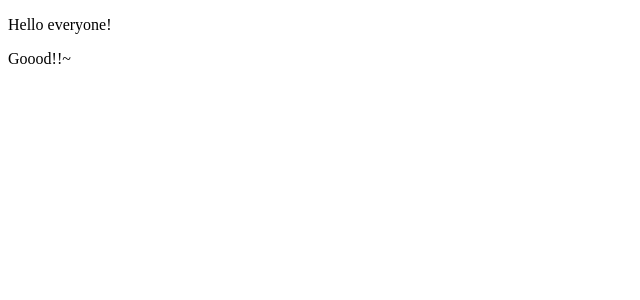
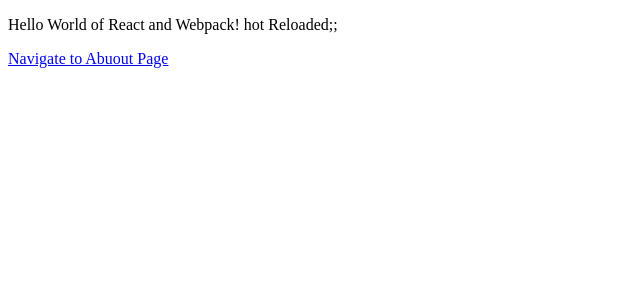
Before and after one commit to AngeleyesTrue/angeleyestrue.github.com, a React app: page / in a window 1280 px wide. Shown: the top 300 px of the page, without its empty margins (0-640 px from the left). Built offline with nearby package versions, Linux system fonts and the light colour scheme.

Commit message:
Navigation 적용

```diff
--- /dev/null
+++ b/src/components/About.js
@@ -0,0 +1,15 @@
+import React from 'react';
+import { Link } from 'react-router-dom';
+
+const About = () => {
+    return (
+        <div>
+            <p>Angeleyes</p>
+            <p>
+                <Link to="/">Navigate to Home Page!</Link>
+            </p>
+        </div>
+    );
+};
+
+export default About;
--- a/src/components/App.js
+++ b/src/components/App.js
@@ -1,13 +1,19 @@
 import React from 'react';
+import { Switch, BrowserRouter as Router, Route } from 'react-router-dom';
+
+import Home from './Home';
+import About from './About';
 
 const App = () => {
     return (
-        <div>
-            <p>Hello everyone!</p>
-            <p>
-                Goood!!~
-            </p>
-        </div>
+        <Router>
+            <div>
+                <Switch>
+                    <Route exact path="/" component={Home} />
+                    <Route exact path="/About" component={About} />
+                </Switch>
+            </div>
+        </Router>
     );
 };
 
--- /dev/null
+++ b/src/components/Home.js
@@ -0,0 +1,15 @@
+import React from 'react';
+import { Link } from 'react-router-dom';
+
+const Home = () => {
+    return (
+        <div>
+            <p>Hello World of React and Webpack! hot Reloaded;;</p>
+            <p>
+                <Link to="/About">Navigate to Abuout Page</Link>
+            </p>
+        </div>
+    );
+};
+
+export default Home;
```
